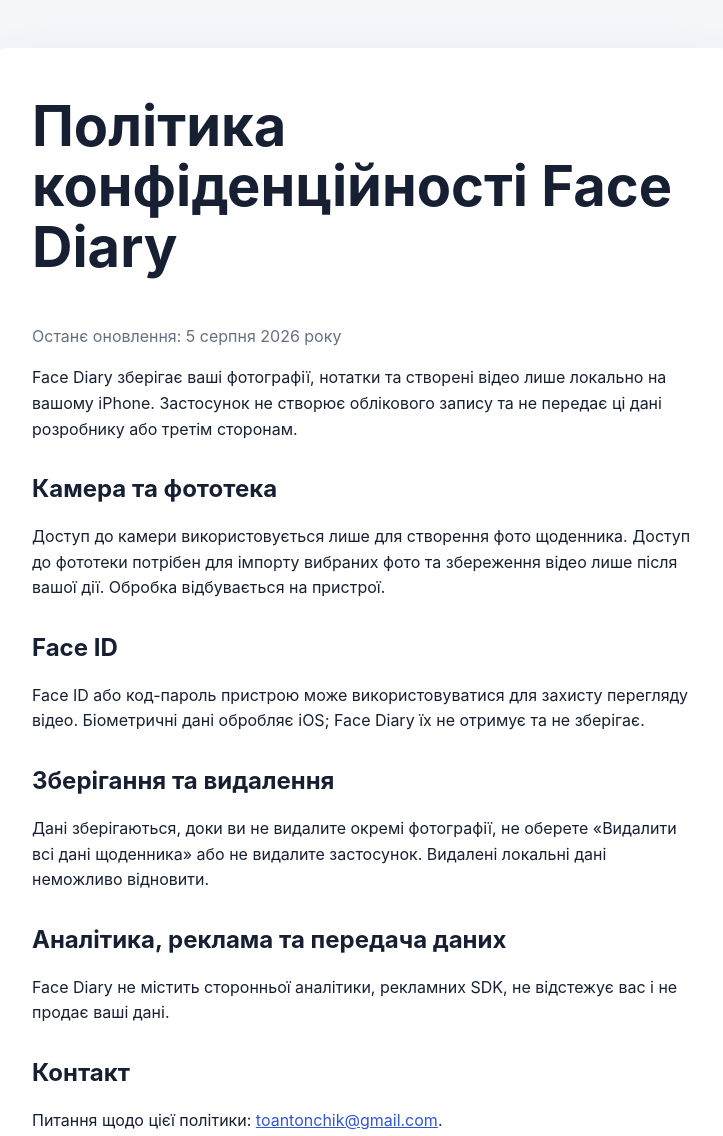
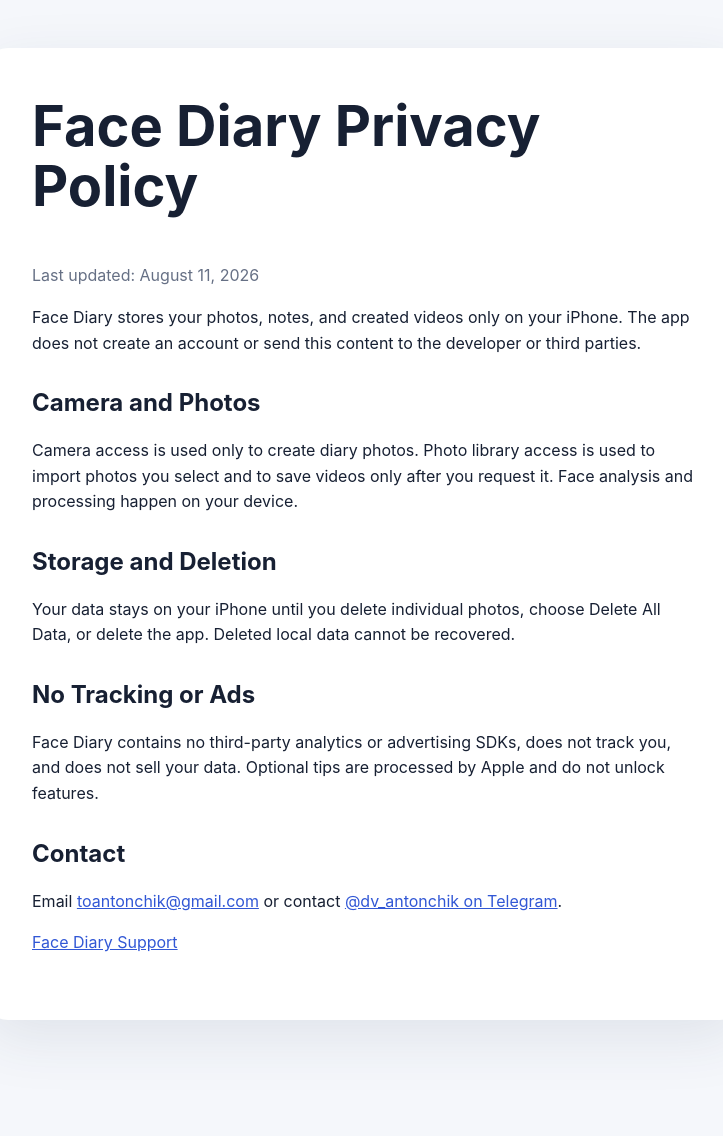
Before and after one commit to toantonchik-dv/face-diary-privacy, a plain HTML site: page index.html in a window 1280 px wide. Shown: the top 1136 px of the page, without its empty margins (276-999 px from the left). After the commit the page ends 1092 px from the top, so only its background shows below. Drawn offline with Linux system fonts and the light colour scheme.

Commit message:
Add Face Diary support page

```diff
--- a/index.html
+++ b/index.html
@@ -1,10 +1,10 @@
 <!doctype html>
-<html lang="uk">
+<html lang="en">
 <head>
   <meta charset="utf-8">
   <meta name="viewport" content="width=device-width, initial-scale=1">
   <meta name="color-scheme" content="light dark">
-  <title>Політика конфіденційності Face Diary</title>
+  <title>Face Diary Privacy Policy</title>
   <style>
     :root { font-family: -apple-system, BlinkMacSystemFont, "Segoe UI", sans-serif; line-height: 1.6; }
     body { margin: 0; background: #f5f7fb; color: #172033; }
@@ -25,24 +25,23 @@
 <body>
   <main>
     <article>
-      <h1>Політика конфіденційності Face Diary</h1>
-      <p class="updated">Останє оновлення: 5 серпня 2026 року</p>
-      <p>Face Diary зберігає ваші фотографії, нотатки та створені відео лише локально на вашому iPhone. Застосунок не створює облікового запису та не передає ці дані розробнику або третім сторонам.</p>
+      <h1>Face Diary Privacy Policy</h1>
+      <p class="updated">Last updated: August 11, 2026</p>
+      <p>Face Diary stores your photos, notes, and created videos only on your iPhone. The app does not create an account or send this content to the developer or third parties.</p>
 
-      <h2>Камера та фототека</h2>
-      <p>Доступ до камери використовується лише для створення фото щоденника. Доступ до фототеки потрібен для імпорту вибраних фото та збереження відео лише після вашої дії. Обробка відбувається на пристрої.</p>
+      <h2>Camera and Photos</h2>
+      <p>Camera access is used only to create diary photos. Photo library access is used to import photos you select and to save videos only after you request it. Face analysis and processing happen on your device.</p>
 
-      <h2>Face ID</h2>
-      <p>Face ID або код-пароль пристрою може використовуватися для захисту перегляду відео. Біометричні дані обробляє iOS; Face Diary їх не отримує та не зберігає.</p>
+      <h2>Storage and Deletion</h2>
+      <p>Your data stays on your iPhone until you delete individual photos, choose Delete All Data, or delete the app. Deleted local data cannot be recovered.</p>
 
-      <h2>Зберігання та видалення</h2>
-      <p>Дані зберігаються, доки ви не видалите окремі фотографії, не оберете «Видалити всі дані щоденника» або не видалите застосунок. Видалені локальні дані неможливо відновити.</p>
+      <h2>No Tracking or Ads</h2>
+      <p>Face Diary contains no third-party analytics or advertising SDKs, does not track you, and does not sell your data. Optional tips are processed by Apple and do not unlock features.</p>
 
-      <h2>Аналітика, реклама та передача даних</h2>
-      <p>Face Diary не містить сторонньої аналітики, рекламних SDK, не відстежує вас і не продає ваші дані.</p>
+      <h2>Contact</h2>
+      <p>Email <a href="mailto:toantonchik@gmail.com">toantonchik@gmail.com</a> or contact <a href="https://t.me/dv_antonchik">@dv_antonchik on Telegram</a>.</p>
 
-      <h2>Контакт</h2>
-      <p>Питання щодо цієї політики: <a href="mailto:toantonchik@gmail.com">toantonchik@gmail.com</a>.</p>
+      <p><a href="support/">Face Diary Support</a></p>
     </article>
   </main>
 </body>
```
Also changed, not shown: support/index.html (added, +50 -0 lines).
